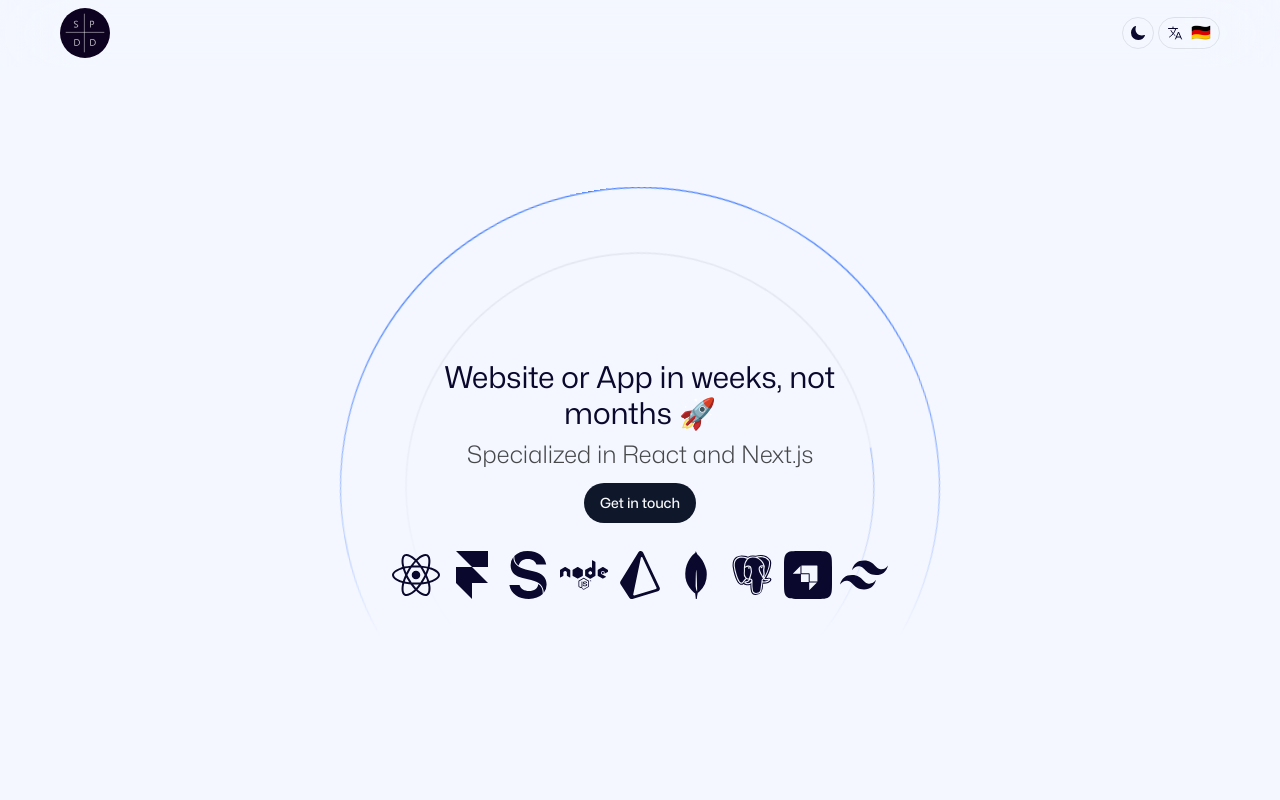
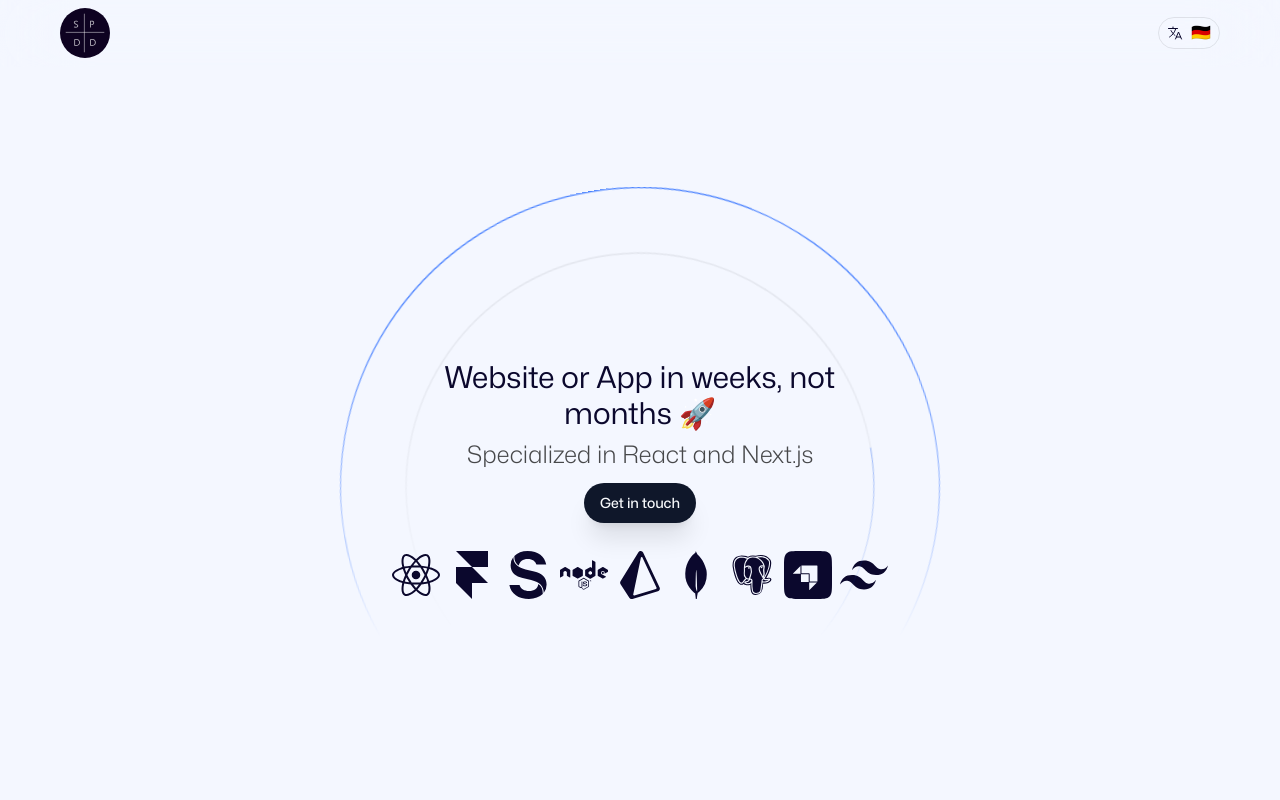
Before and after one commit to nizza1/wind, a Next.js app: page /en in a window 1280 px wide. Shown: the top 800 px of the page. Built offline with nearby package versions, Linux system fonts and the light colour scheme.

Commit message:
hide-theme-toggle

```diff
--- a/src/app/components/home/hero/hero.tsx
+++ b/src/app/components/home/hero/hero.tsx
@@ -40,9 +40,9 @@ const Hero: React.FC<Content> = ({ title, subtitle, button }) => {
           <p className='text-1xl md:text-2xl text-center text-[var(--secondary-foreground)] z-[2]'>
             {subtitle}</p>
 
-          <div className='flex justify-center py-3 z-[2]'>
+          <div className='flex justify-center py-3 z-[2] '>
             <ScrollButton
-              className='rounded-full'
+              className='rounded-full shadow-xl'
               href='contact-form-h'
               text={button}
             />
--- a/src/app/components/home/skills/card/card.tsx
+++ b/src/app/components/home/skills/card/card.tsx
@@ -13,9 +13,9 @@ interface CardProps {
 
 const Card: React.FC<CardProps> = ({ title, description, Icon }) => {
   return (
-    <div className='w-[200px] h-[200px] rounded-2xl overflow-hidden flex-none border-[1px] border-[var(--border)] bg-[var(--card-bg-light)] snap-start shadow-lg'>
+    <div className='w-[200px] h-[200px] rounded-2xl overflow-hidden flex-none border-[1px] border-[var(--border)] bg-[var(--card-bg-light)] snap-start shadow-md'>
       <div className='w-full h-3/4 flex justify-center items-center text-[var(--highlight)] bg-slate-500 bg-opacity-5'>
-        <Icon className='text-8xl'/>
+        <Icon className='text-8xl' />
       </div>
       <div className='text-center border-slate-800 pt-2 pb-1 px-2'>
         <h2 className='py-1'>{title}</h2>
--- a/src/app/components/home/skills/skills.tsx
+++ b/src/app/components/home/skills/skills.tsx
@@ -84,7 +84,7 @@ const Slider: React.FC<SliderTitle> = ({ title }) => {
 
 
         <div ref={scrollContainerRef}
-          className=' my-4 py-5 [mask-image:linear-gradient(to_right,white_80%,transparent_100%)] flex overflow-scroll gap-5 border-t-[1px] border-[var(--border)] no-scrollbar snap-mandatory snap-x scroll-pr-14 pr-14 scroll-smooth'>
+          className=' my-4 py-5 [mask-image:linear-gradient(to_right,white_80%,transparent_100%)] flex overflow-scroll gap-5 border-t-[1px] border-[var(--border)] no-scrollbar snap-mandatory snap-x scroll-pr-14 pr-14 scroll-smooth '>
 
           <ChildrenComponent >
             {cardsData.map(
--- a/src/app/components/layout/header/header.tsx
+++ b/src/app/components/layout/header/header.tsx
@@ -53,7 +53,7 @@ const Header = () => {
 
           <div className='text-4xl flex gap-3 items-center'>
             <div className='flex gap-1 text[var(--icons-color)]'>
-              <ThemeToggle />
+              {/* <ThemeToggle /> */}
               <Language />
             </div>
           </div>
```
